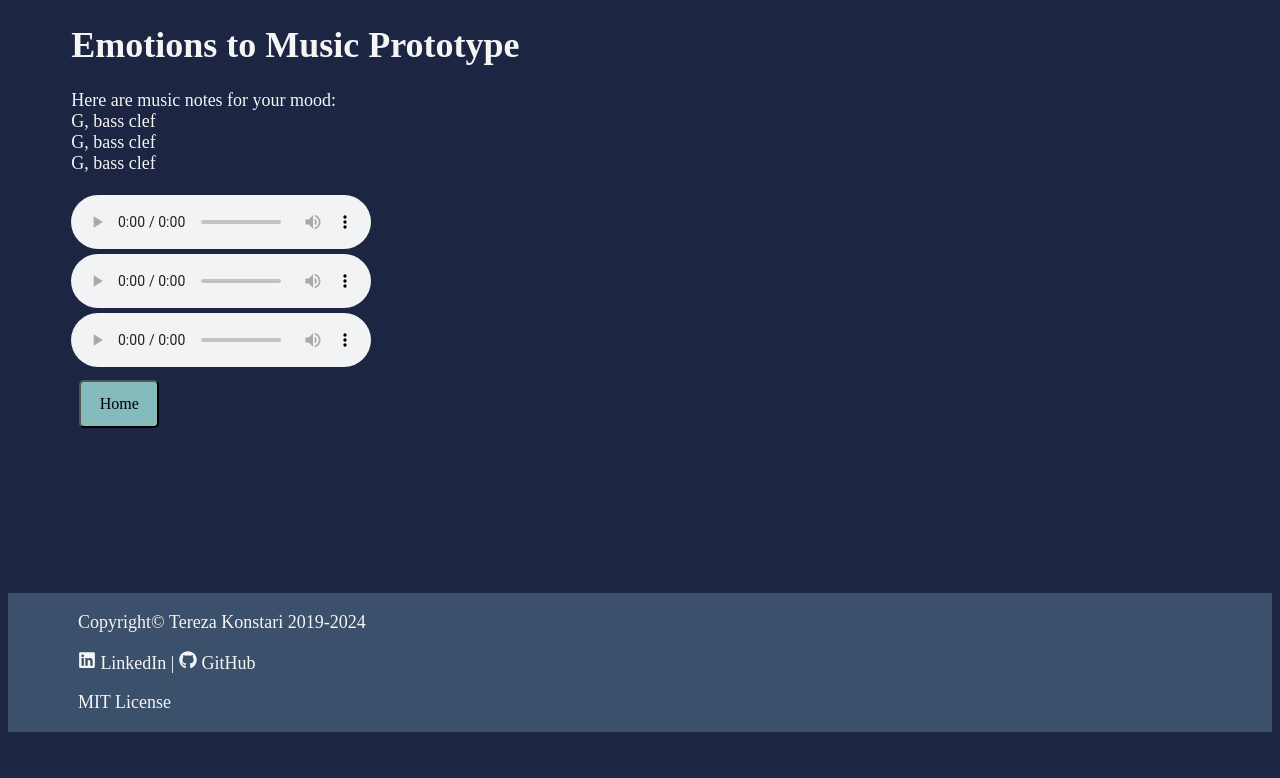
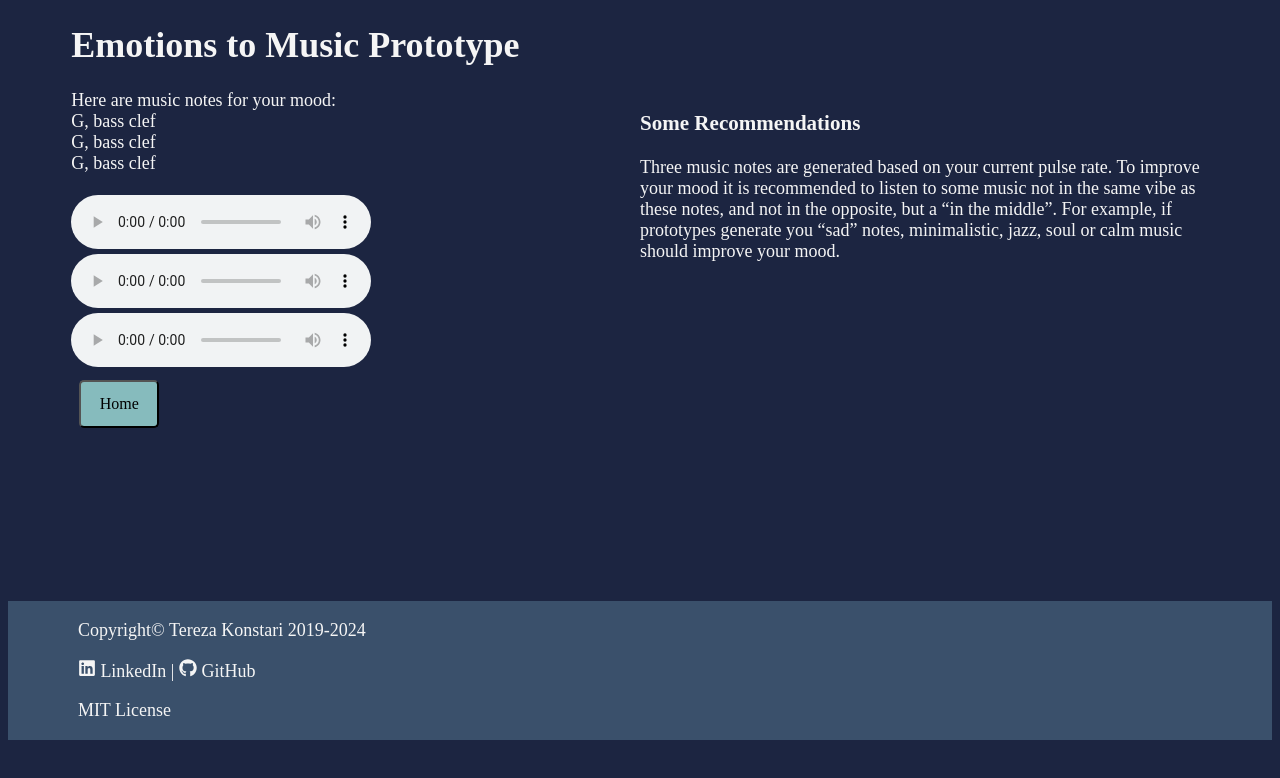
Before and after one commit to Teresa-Konsta/emotions-music-nextjs, a Next.js app: page /music-notes in a window 1280 px wide. Shown: the top 778 px of the page. Built offline with nearby package versions, Linux system fonts and the light colour scheme.

Commit message:
adding instructions

```diff
--- a/src/components/guide/Instruction.js
+++ b/src/components/guide/Instruction.js
@@ -1 +1,18 @@
 //how to use this app
+
+export default function Instruction() {
+    return(
+        <div>
+            <p>
+                <h3>Some Recommendations</h3>
+            </p>
+            <p>
+                Three music notes are generated based on your current pulse rate.
+                To improve your mood it is recommended to listen to some music not in the same vibe as these notes,
+                and not in the opposite, but a &ldquo;in the middle&rdquo;.
+                For example, if prototypes generate you &ldquo;sad&rdquo; notes,
+                minimalistic, jazz, soul or calm music should improve your mood.
+            </p>
+        </div>
+    );
+};
--- a/src/pages/music-notes.js
+++ b/src/pages/music-notes.js
@@ -1,10 +1,12 @@
 'use client'
 import { useSelector, useDispatch } from 'react-redux';
+import { useMediaQuery } from 'react-responsive';
 import { pulseActions } from '@/store/pulse-slice';
 import { useRouter } from 'next/router';
 import { colorNotePair } from '@/globalVariables';
-
+import Instruction from '../components/guide/Instruction';
 import styles from '../components/layout/PulseInput.module.css';
+import classes from '../styles/Guide.module.css';
 
 //I use 2 functions instead of 1 for separate color and note calculation for better UX output
 function specifyMusicNote(pulseResult) {
@@ -30,6 +32,8 @@ function setAudioSrc (mnote) {
 }
 
 export default function MusicNotesPage() {
+    const bigScreen = useMediaQuery({ query: '(min-width: 990px)' });
+
     const pulse1 = useSelector(state => state.pulse.pulseInput1);
     const pulse2 = useSelector(state => state.pulse.pulseInput2);
     const pulse3 = useSelector(state => state.pulse.pulseInput3);
@@ -67,6 +71,8 @@ export default function MusicNotesPage() {
     };
 
     return(
+        <>
+        {!bigScreen && <main>
             <div>
                 <label>Here are music notes for your mood:</label>
                 <div>{note1}</div>
@@ -85,5 +91,31 @@ export default function MusicNotesPage() {
                     <button onClick={goHomeHandler}>Home</button>
                 </div>
             </div>
+            <Instruction />
+        </main>}
+        {bigScreen && <main className={classes.row}>
+            <div className={classes.column}>
+                <label>Here are music notes for your mood:</label>
+                <div>{note1}</div>
+                <div>{note2}</div>
+                <div>{note3}</div><br/>
+                <audio controls="controls" autoPlay={true}>
+                    <source src={audiosrc1} type="audio/mpeg" />
+                </audio><br/>
+                <audio controls="controls">
+                    <source src={audiosrc2} type="audio/mpeg" />
+                </audio><br/>
+                <audio controls="controls">
+                    <source src={audiosrc3} type="audio/mpeg" />
+                </audio><br/>
+                <div className={styles.control}>
+                    <button onClick={goHomeHandler}>Home</button>
+                </div>
+            </div>
+            <div className={classes.column}>
+                <Instruction />
+            </div>
+        </main>}
+        </>
     );
 }
```
Lines whose indentation alone changed are shown as unchanged.
